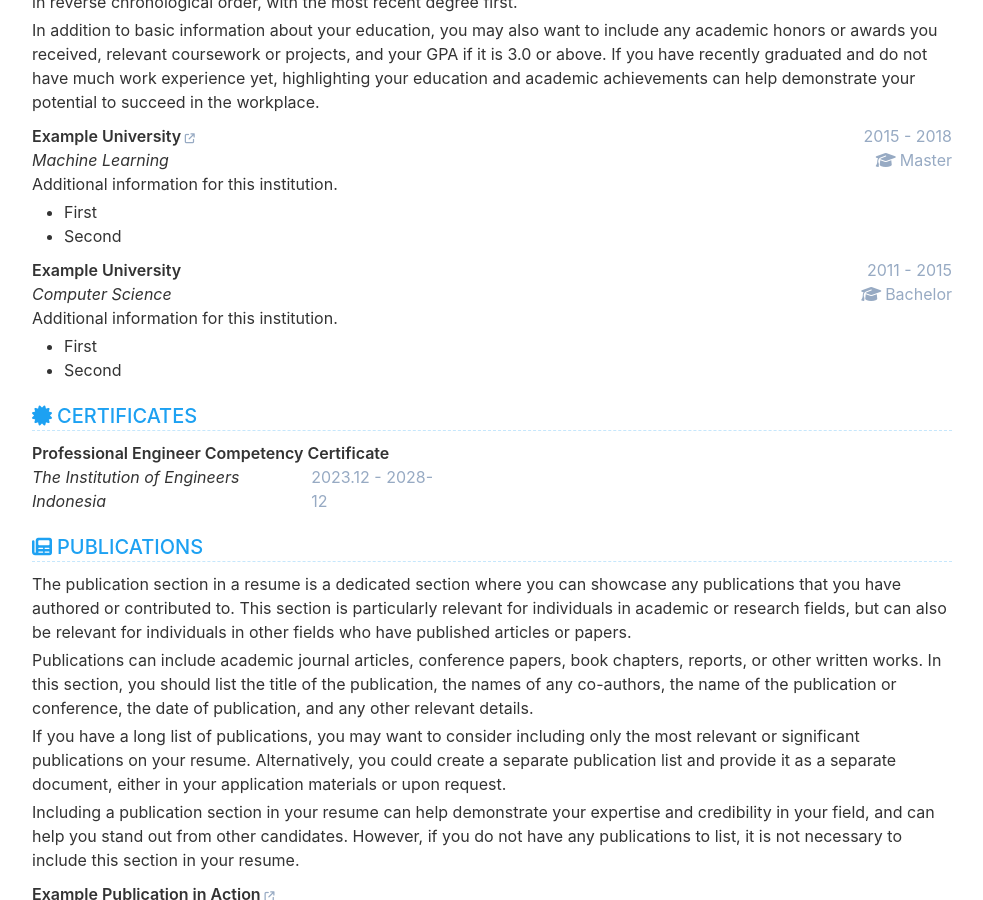
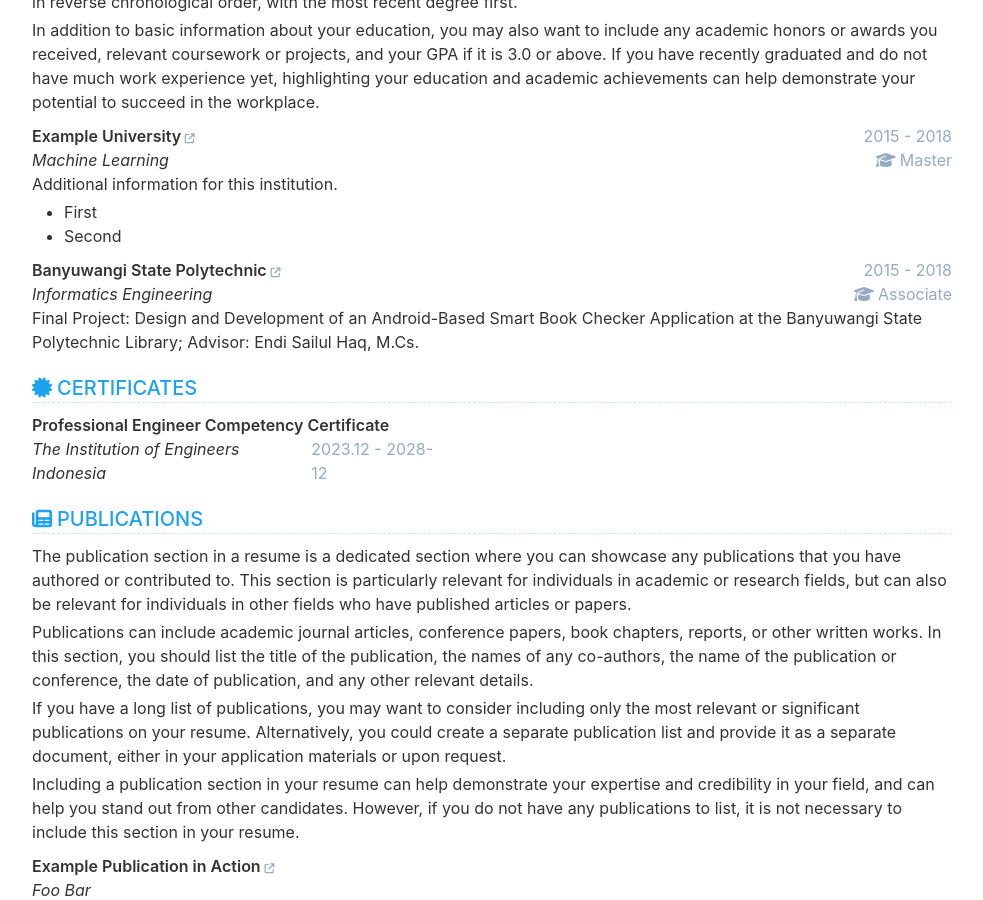
Before and after one commit to kangnurrohman/portfolio, a Jekyll site: the page built from index.html, in a window 1280 px wide and 900 px high, scrolled down 2393 px. Shown: the whole window, without its empty margins (148-1131 px from the left). Built offline with Jekyll 4.4.1, drawn with Linux system fonts in a browser that asks for light colours.

Commit message:
Update data.yml

```diff
--- a/_data/data.yml
+++ b/_data/data.yml
@@ -243,15 +243,13 @@ education:
         + First
         + Second
 
-    - institution: Example University
-      link:
-      date: 2011 - 2015
-      major: Computer Science
-      degree: Bachelor
+    - institution: Banyuwangi State Polytechnic
+      link: "https://poliwangi.ac.id/"
+      date: 2015 - 2018
+      major: Informatics Engineering
+      degree: Associate
       description: |
-        Additional information for this institution.
-        + First
-        + Second
+        Final Project: Design and Development of an Android-Based Smart Book Checker Application at the Banyuwangi State Polytechnic Library; Advisor: Endi Sailul Haq, M.Cs.
 
 certificate:
   show: true
```
